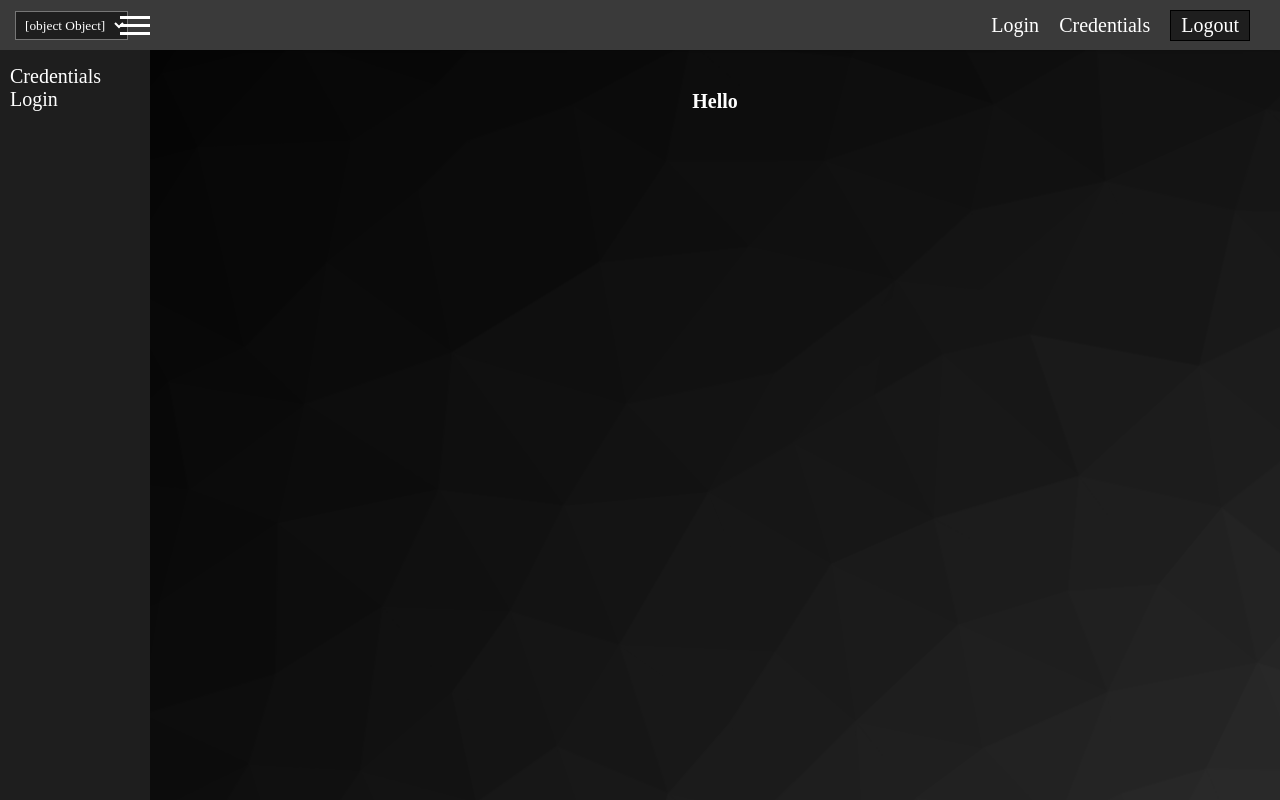
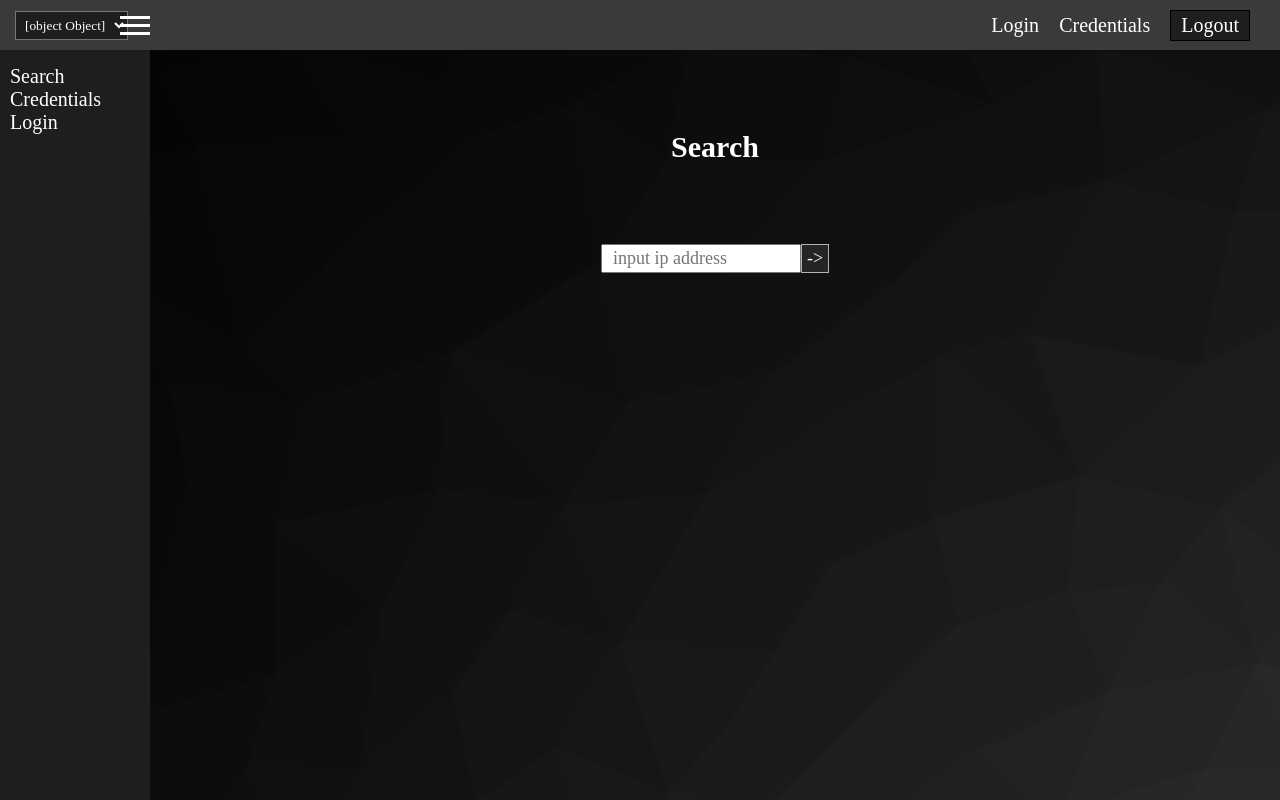
Before and after one commit to KTZgraph/sarenka-osint, a Next.js app: page / in a window 1280 px wide. Built offline with nearby package versions, Linux system fonts and the light colour scheme.

Commit message:
searchPage search search-form

```diff
--- a/components/layout/main-menu.js
+++ b/components/layout/main-menu.js
@@ -13,6 +13,14 @@ function MainMenu() {
       </div>
 
       <ul className={classes.list}>
+      <li className={classes.item}>
+          <Link href="/">
+            <a href="#" className={classes.link}>
+              <span className={classes.text}>Search</span>
+            </a>
+          </Link>
+        </li>
+
         <li className={classes.item}>
           <Link href="/credentials">
             <a href="#" className={classes.link}>
--- /dev/null
+++ b/components/search/search-form.js
@@ -0,0 +1,28 @@
+import { useState } from "react";
+import classes from "./search-form.module.css";
+
+function SearchForm() {
+  const [enteredSearch, setEnteredSearch] = useState();
+
+  return (
+    <section className={classes.section}>
+      <form className={classes.form}>
+        <div className={classes.userSearch}>
+          <label htmlFor="userSearch"></label>
+          <input
+            type="text"
+            id="userSearch"
+            placeholder="input ip address"
+            required
+            value={enteredSearch}
+            onChange={(event) => setEnteredSearch(event.target.value)}
+          />
+        <button className={classes.action}>-></button>
+
+        </div>
+      </form>
+    </section>
+  );
+}
+
+export default SearchForm;
--- /dev/null
+++ b/components/search/search-form.module.css
@@ -0,0 +1,42 @@
+.section{
+    display: flex;
+    flex-flow: column;
+    font-size: 1.8rem;
+    padding: 3rem;
+    min-height: 10rem;
+    justify-content: center;
+}
+
+.form{
+    padding-top: 1rem;
+}
+
+.userSearch{
+    /* background-color: pink; */
+    /* min-height: 30rem; */
+    padding: 1rem;
+    display: flex;
+    justify-content: center;
+
+}
+
+/* .userSearch label{
+    font-size: 2rem;
+} */
+
+
+.userSearch input {
+    width: 20rem;
+    padding: 0.2rem 1rem;
+    color: black;
+    font-size: 1.8rem;
+}
+
+
+
+.action{
+    padding: 0.2rem 0.5rem;
+    border: 1px solid var(--color-grey-2);
+    background-color: var(--color-grey-9);
+    font-size: 1.8rem;
+}
--- /dev/null
+++ b/components/search/search.js
@@ -0,0 +1,16 @@
+import SearchForm from "./search-form";
+import classes from "./search.module.css";
+
+function Search() {
+  return (
+    <div className={classes.search}>
+      <h2>Search</h2>
+      <div className={classes.searchItems}>
+        <SearchForm />
+        {/* searchdata */}
+      </div>
+    </div>
+  );
+}
+
+export default Search;
--- /dev/null
+++ b/components/search/search.module.css
@@ -0,0 +1,19 @@
+.search {
+    font-size: 2rem;
+    width: 100%;
+    padding: 2rem 7rem;
+}
+
+.search h2{
+    margin: 2rem 0 3rem 0;
+}
+
+.searchItems{
+    display: flex;
+    flex-flow: column;
+    flex-wrap: wrap;
+    width: 100%;
+    height: 35rem;
+    justify-content: space-between;
+    text-align: center;
+}
--- a/pages/index.js
+++ b/pages/index.js
@@ -1,12 +1,10 @@
 import Head from "next/head";
 import Image from "next/image";
 import styles from "../styles/Home.module.css";
+import Search from "../components/search/search";
 
-export default function Home() {
+export default function SearchPage() {
   return (
-    <div>
-      <h1>Hello</h1>
-
-    </div>
+    <Search/>
   );
 }
```
